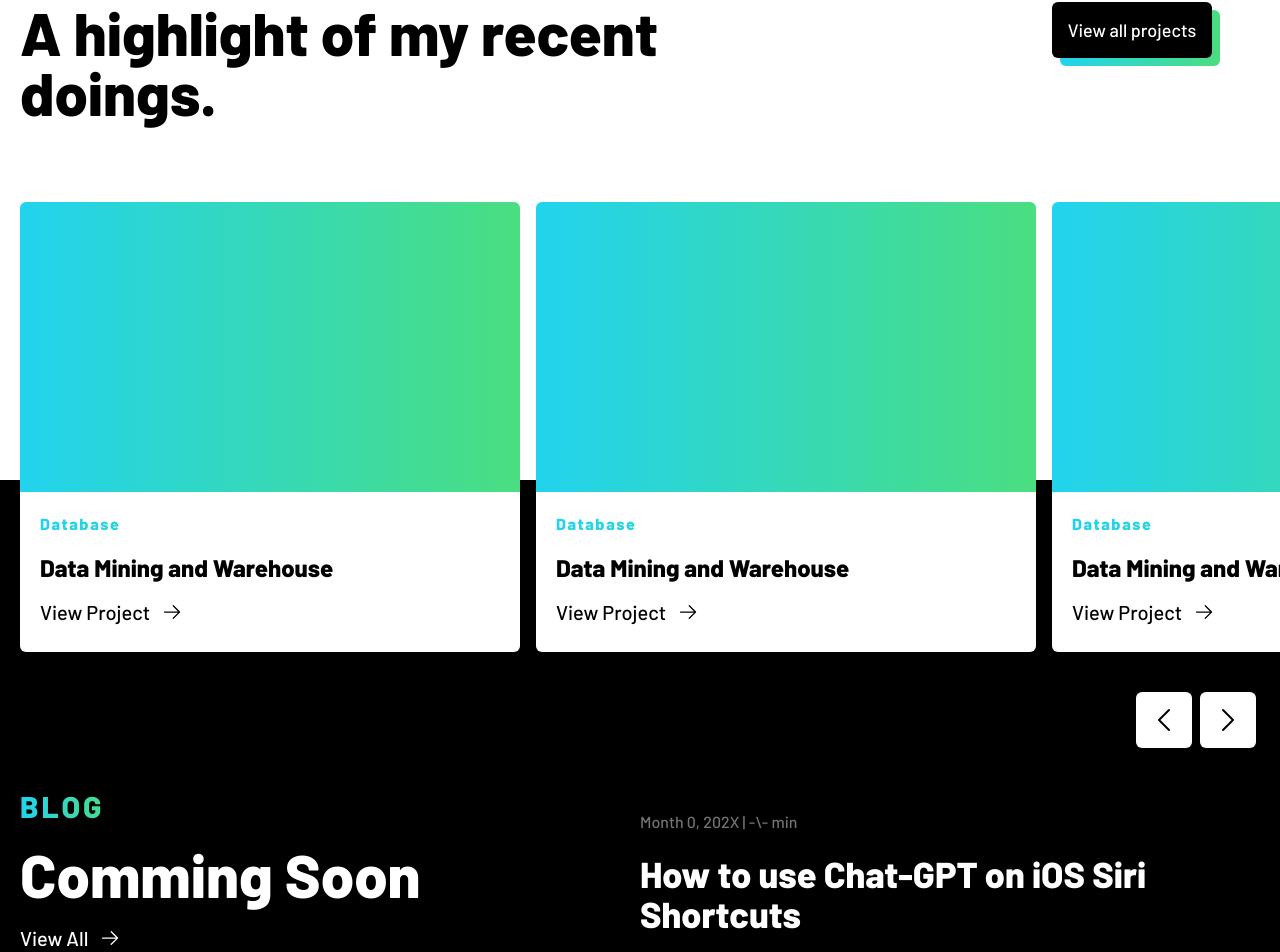
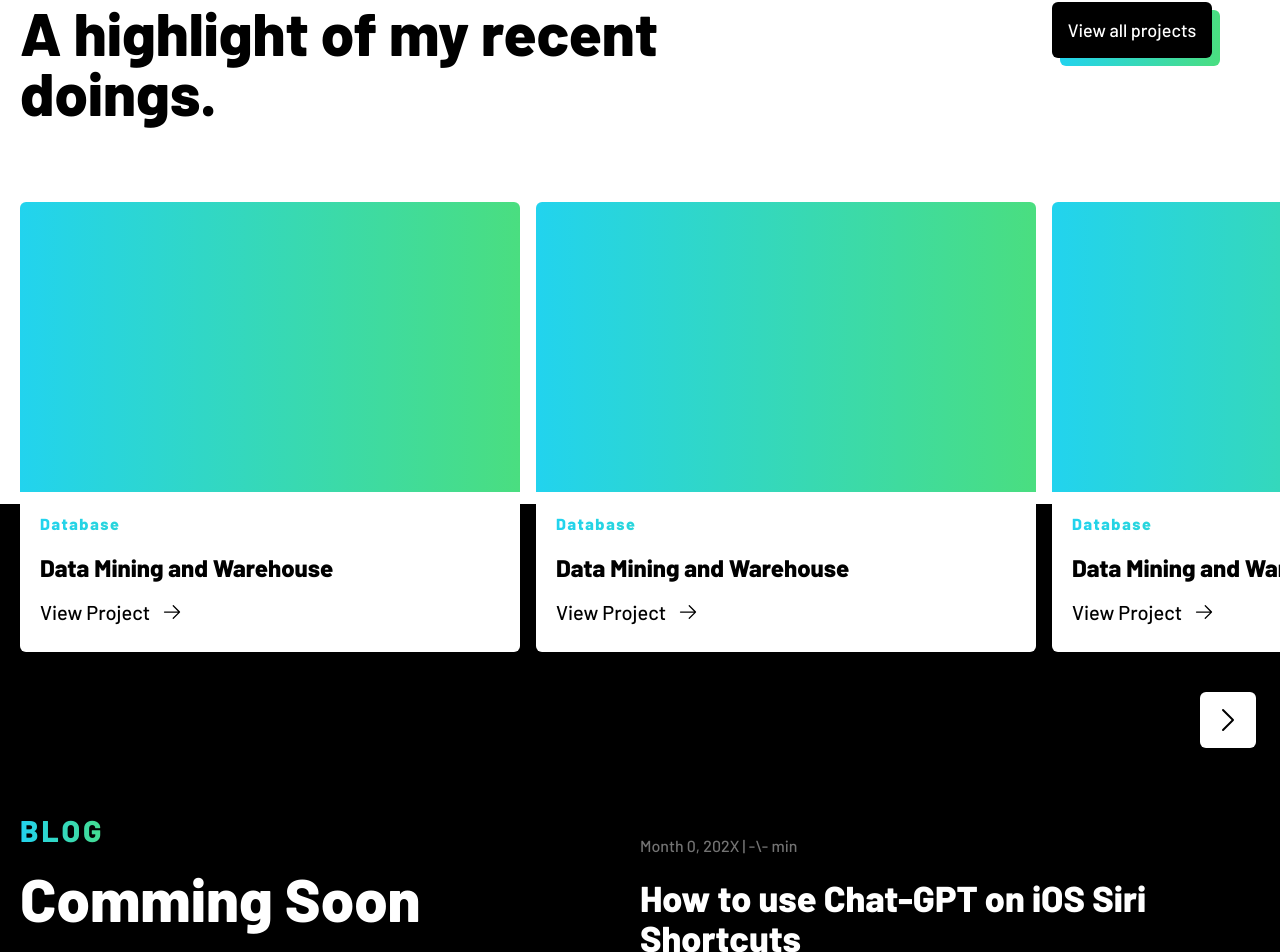
Before and after one commit to JasmailDuck/jasmailWeb, a React (Vite) app: page / in a window 1280 px wide. Shown: the part 1974-2926 px from the top of the page. Built offline with nearby package versions, Linux system fonts and the light colour scheme.

Commit message:
Added scrolling animation to cards in projects

```diff
--- a/src/home/sections/S_Projects.tsx
+++ b/src/home/sections/S_Projects.tsx
@@ -1,7 +1,16 @@
 import { ChevronLeftIcon, ChevronRightIcon } from "@heroicons/react/24/solid";
 import S_projectCard from "../../components/cards/S_projectCard";
+import { motion as m } from "framer-motion";
+import { useEffect, useState } from "react";
 
 const S_Projects = () => {
+  const [moveBy, setMoveBy] = useState(0);
+  const [disableLeftButton, setDisableLeftButton] = useState(true);
+
+  useEffect(() => {
+    moveBy == 0 ? setDisableLeftButton(true) : setDisableLeftButton(false);
+  }, [moveBy]);
+
   return (
     <section
       id="S_ProjectWrapper"
@@ -32,26 +41,45 @@ const S_Projects = () => {
         </div>
 
         <div className=" relative h-[450px] z-10 mb-10 ">
-          <div className=" absolute h-full flex  ">
+          <m.div
+            animate={{ x: moveBy }}
+            transition={{ duration: 1, ease: "anticipate" }}
+            className=" absolute h-full flex  "
+          >
             <S_projectCard title="Data Mining and Warehouse" type="Database" />
             <S_projectCard title="Data Mining and Warehouse" type="Database" />
             <S_projectCard title="Data Mining and Warehouse" type="Database" />
             <S_projectCard title="Data Mining and Warehouse" type="Database" />
-          </div>
+            <S_projectCard title="Data Mining and Warehouse" type="Database" />
+            <S_projectCard title="Data Mining and Warehouse" type="Database" />
+            <S_projectCard title="Data Mining and Warehouse" type="Database" />
+            <S_projectCard title="Data Mining and Warehouse" type="Database" />
+          </m.div>
         </div>
-        <div className=" z-10 flex justify-end">
-          <button
+        <div className=" z-10 flex justify-end h-20">
+          <m.button
+            animate={disableLeftButton ? { scale: 0 } : {}}
+            whileHover={{ scale: 1.1 }}
+            whileTap={{ scale: 0.9 }}
             title="left"
             className="bg-white h-14 w-14 mx-1 flex justify-center items-center rounded-md"
+            onClick={() => {
+              moveBy <= 700 * 4 ? setMoveBy(0) : setMoveBy(moveBy + 700);
+            }}
           >
             <ChevronLeftIcon className=" w-8" />
-          </button>
-          <button
+          </m.button>
+          <m.button
+            whileHover={{ scale: 1.1 }}
+            whileTap={{ scale: 0.9 }}
             title="right"
             className="bg-white h-14 w-14 mx-1 flex justify-center items-center rounded-md"
+            onClick={() => {
+              moveBy <= -700 * 4 ? setMoveBy(0) : setMoveBy(moveBy - 700);
+            }}
           >
             <ChevronRightIcon className="w-8" />
-          </button>
+          </m.button>
         </div>
       </div>
     </section>
```
